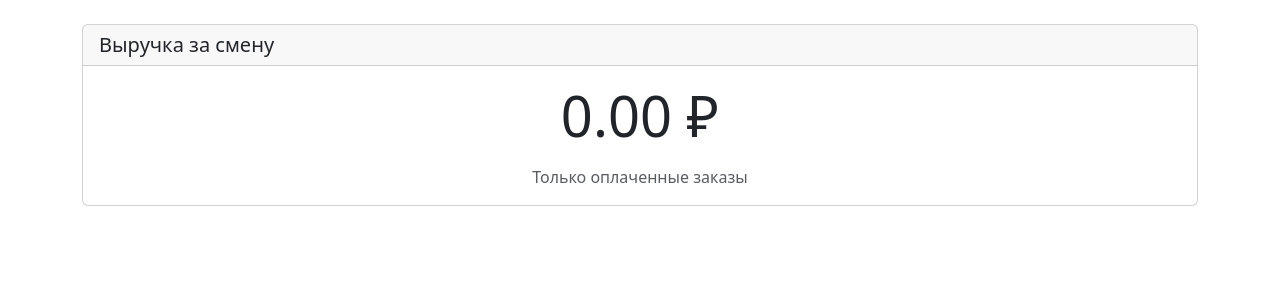
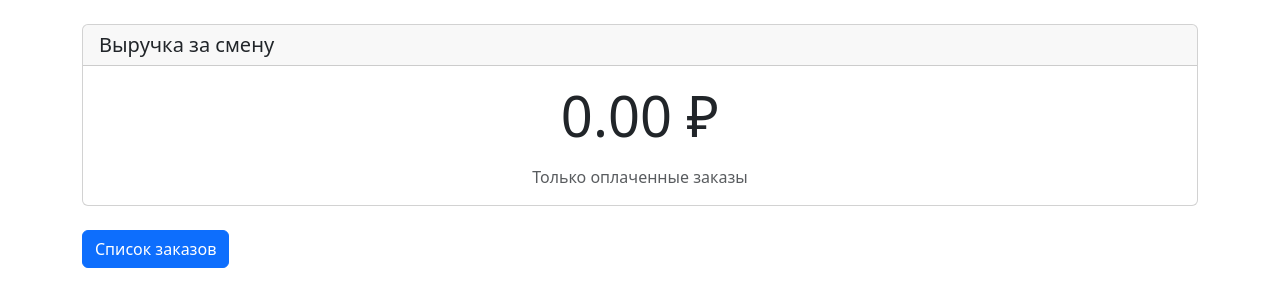
Before and after one commit to K-u-n-i-n/cafe_orders, a Django app: page /orders/revenue/ in a window 1280 px wide. Shown: the part 56-363 px from the top of the page. Run offline with Django 5.2, Linux system fonts and the light colour scheme; data that the repository does not hold is empty.

Commit message:
feat: Добавить кнопку "Список заказов"

```diff
--- a/orders/templates/orders/revenue_report.html
+++ b/orders/templates/orders/revenue_report.html
@@ -1,4 +1,6 @@
-{% extends 'base.html' %} {% block content %}
+{% extends 'base.html' %}
+{% block title %}Выручка{% endblock %}
+{% block content %}
 <div class="card">
   <div class="card-header">
     <h5 class="mb-0">Выручка за смену</h5>
@@ -10,4 +12,9 @@
     <div class="text-center text-muted mt-3">Только оплаченные заказы</div>
   </div>
 </div>
+<div class="mt-4">
+  <a href="{% url 'orders:list' %}" class="btn btn-primary"
+    >Список заказов</a
+  >
+</div>
 {% endblock %}
```
